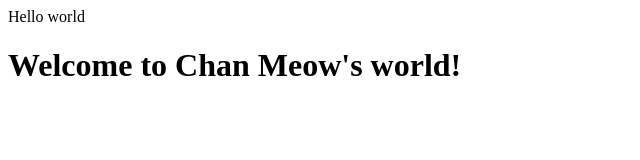
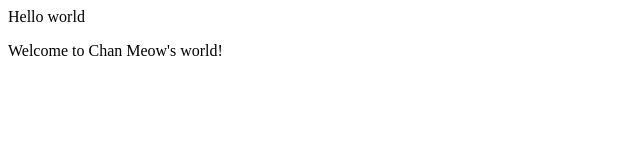
Before and after one commit to ahchanlunmeow/chanandmeow, a plain HTML site: page index.html in a window 1280 px wide. Shown: the whole page, without its empty margins (0-640 px from the left). Drawn offline with Linux system fonts and the light colour scheme.

Commit message:
Update index.html

```diff
--- a/index.html
+++ b/index.html
@@ -1,2 +1,2 @@
 <p> Hello world </p>
-<h1> Welcome to Chan Meow's world! </h1>
+<p> Welcome to Chan Meow's world! <p>
```
